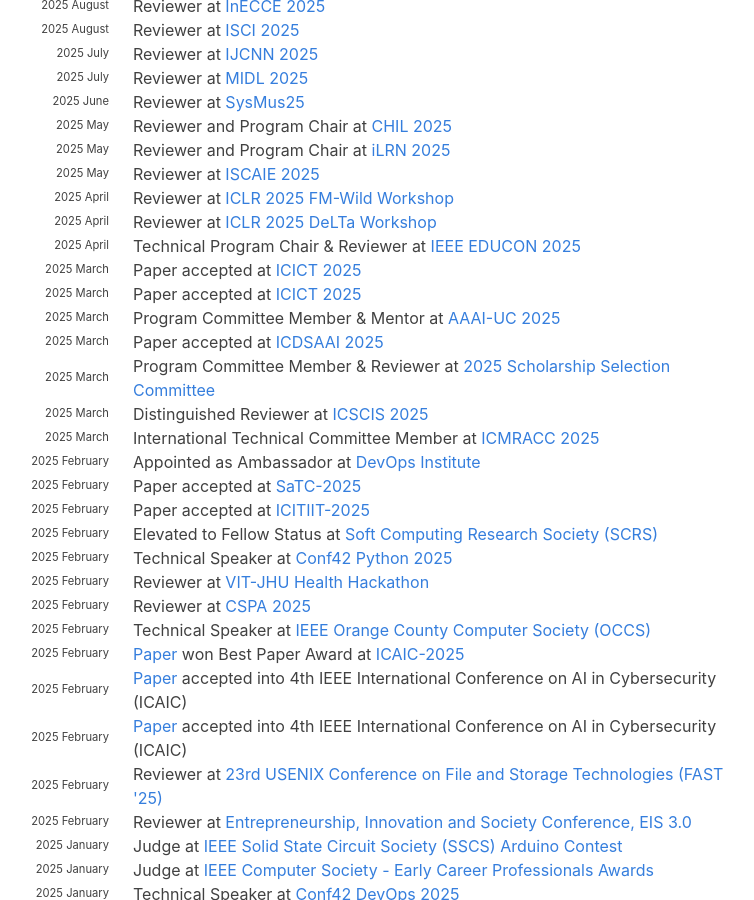
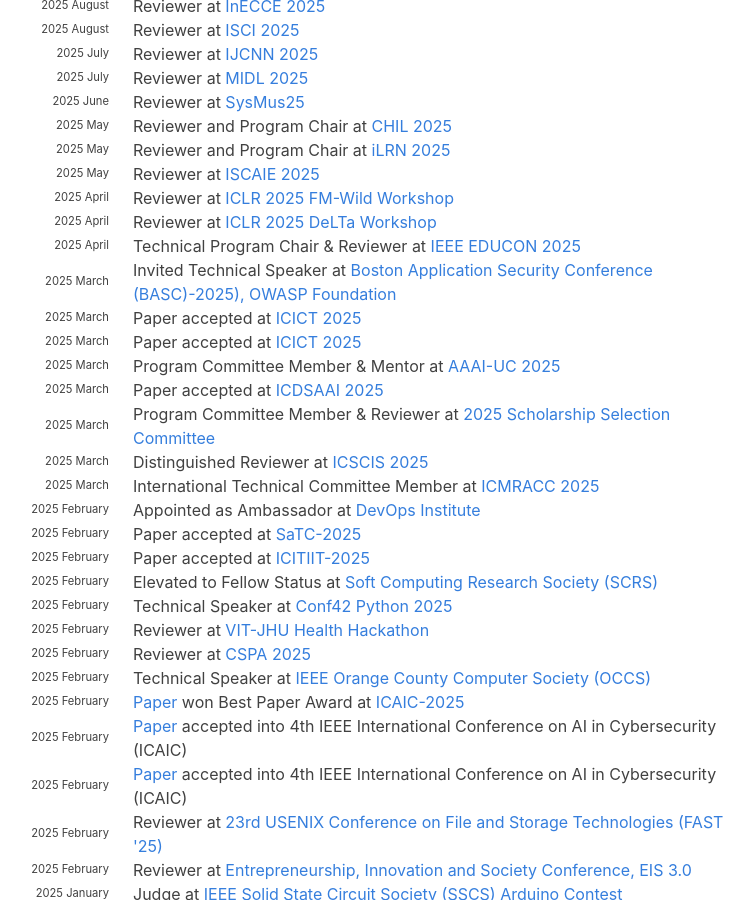
Before and after one commit to hariharanragothaman/hariharanragothaman.github.io, a Jekyll site: the page built from index.md, in a window 1280 px wide and 900 px high, scrolled down 954 px. Shown: the whole window, without its empty margins (199-953 px from the left). Built offline with Jekyll 4.4.1, drawn with Linux system fonts in a browser that asks for light colours; nearby versions of some CDN libraries; some web fonts are replaced.

Commit message:
Polishes and Updates

```diff
--- a/_data/news.yaml
+++ b/_data/news.yaml
@@ -65,6 +65,10 @@
   description: Technical Program Chair & Reviewer at <a href="https://2025.ieee-educon.org/">IEEE EDUCON 2025</a>
 
 #-------------------------------------------- March  ------------------------------------------------------------------------------------------------------------------------------------------------------
+- year: 2025
+  year-extra: March
+  description: Invited Technical Speaker at <a href="https://basconf.org/">Boston Application Security Conference (BASC)-2025), OWASP Foundation</a>
+
 - year: 2025
   year-extra: March
   description: Paper accepted at <a href="https://icict.org/">ICICT 2025</a>
```
